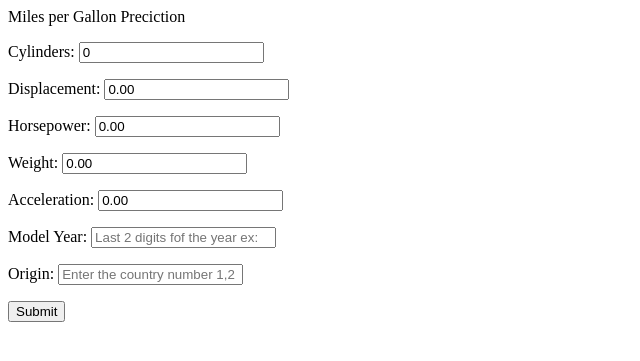
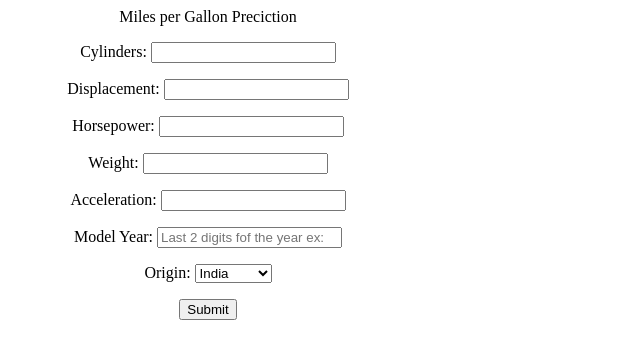
Before and after one commit to brfseckert/auto_mpg_project, a Flask app: page / in a window 1280 px wide. Shown: the top 361 px of the page, without its empty margins (0-640 px from the left). Run offline with Flask 2, Linux system fonts and the light colour scheme; parts of the project's set-up code (start-up, migrations or seed data) failed here and were passed over.

Commit message:
adjusting the html

```diff
--- a/templates/home.html
+++ b/templates/home.html
@@ -1,6 +1,6 @@
 <body>
     <div id="login-form-container">
-        <form action="predict" method="GET">
+        <form action="predict" method="GET", style="text-align: center;">
             <div class="card" style="width: 400px">
             <div class="card-content">
                 <div class="media">
@@ -10,30 +10,30 @@
 
                 <div class="field">
                     <p class="control">
-                    Cylinders: <input class="input" type="number" value=0 name="cylinders" id="cylid">
+                    Cylinders: <input class="input" type="number" name="cylinders" id="cylid">
                     </p>
                 </div>
 
                 <div class="field">
                     <p class="control">
-                    Displacement: <input class="input" type="number" value='0.00' name="displacement" id="disid">
+                    Displacement: <input class="input" type="number"  name="displacement" id="disid">
                     </p>
                 </div>
 
                 <div class="field">
                     <p class="control">
-                    Horsepower: <input class="input" type="number" value='0.00' name="horsepower" id="horid">
+                    Horsepower: <input class="input" type="number"  name="horsepower" id="horid">
                     </p>
                 </div>
 
                 <div class="field">
                     <p class="control">
-                    Weight: <input class="input" type="number" value='0.00'  name="weight" id="weiid">
+                    Weight: <input class="input" type="number"   name="weight" id="weiid">
                     </p>
                 </div>
                 <div class="field">
                     <p class="control">
-                    Acceleration: <input class="input" type="number" value='0.00' name="acceleration" id="accid">
+                    Acceleration: <input class="input" type="number"  name="acceleration" id="accid">
                     </p>
                 </div>
                 <div class="field">
@@ -43,7 +43,12 @@
                 </div>
                 <div class="field">
                     <p class="control">
-                    Origin: <input class="input" type="text" placeholder="Enter the country number 1,2 or 3" name="origin" id="oriid">
+                    <label for="origin">Origin:</label>
+                    <select id="oriid" name="origin">
+                        <option value="1">India</option>
+                        <option value="2">USA</option>
+                        <option value="3">Germany</option>
+                      </select>
                     </p>
                 </div>
 
```
